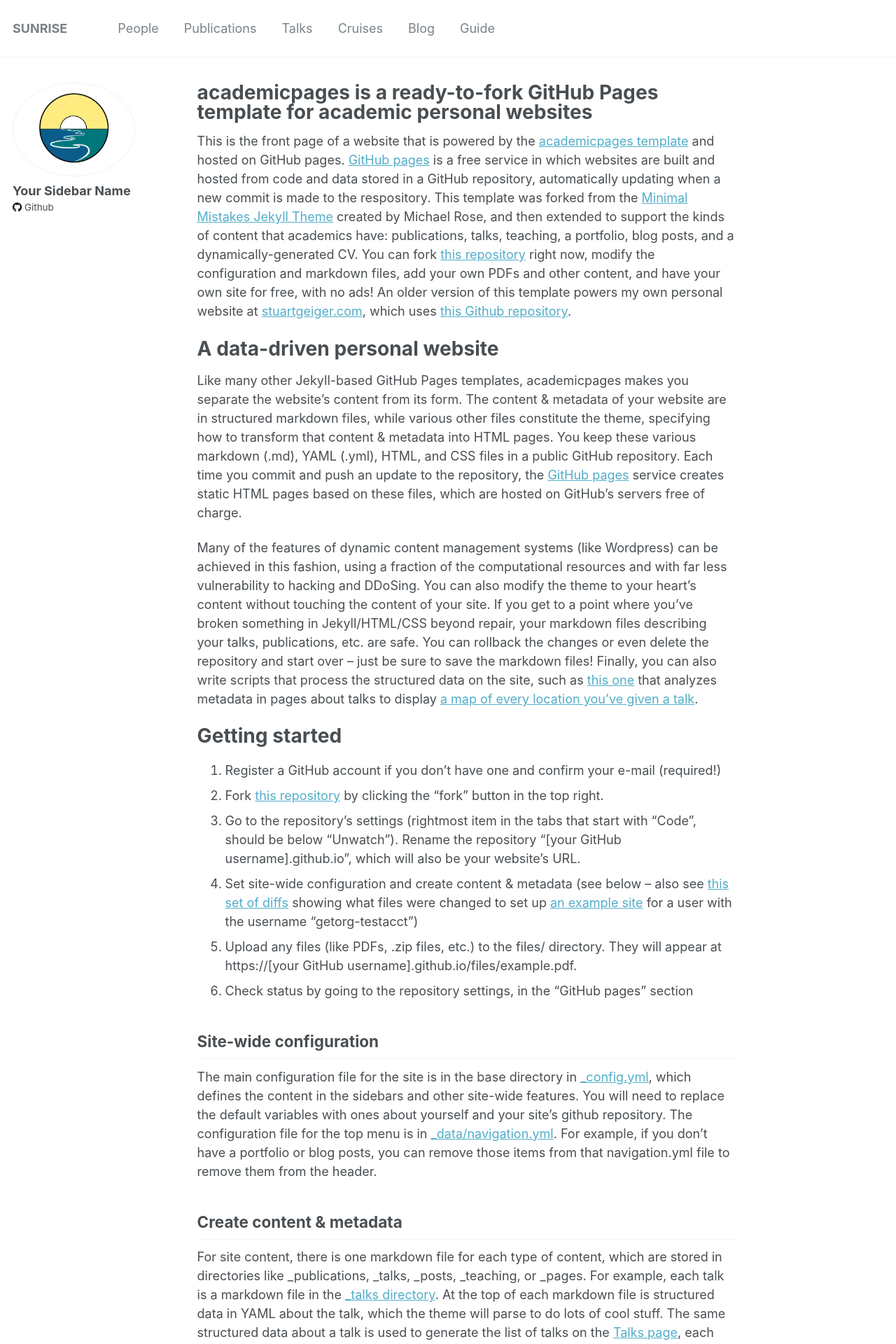
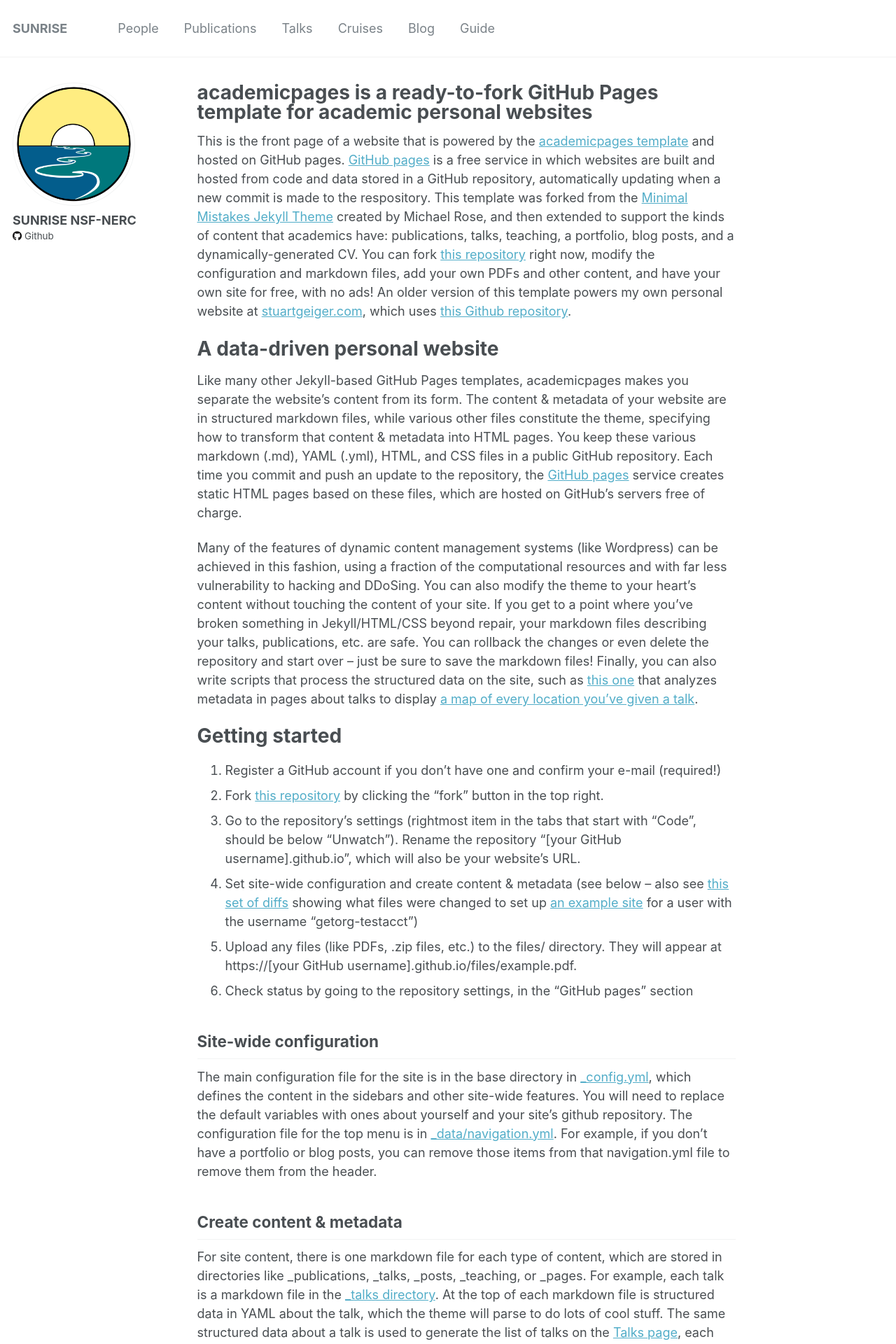
Before and after one commit to sunrise-nsf/sunrise-nsf.github.io, a Jekyll site: the page built from _pages/about.md, in a window 1280 px wide. Shown: the top 1920 px of the page at 70% size. Built offline with Jekyll 4.4.1, drawn with Linux system fonts in a browser that asks for light colours.

Commit message:
trimmed logo, changed sidebar name

```diff
--- a/_config.yml
+++ b/_config.yml
@@ -80,7 +80,7 @@ analytics:
 
 # Site Author
 author:
-  name             : "Your Sidebar Name"
+  name             : "SUNRISE NSF-NERC"
   avatar           : "sunrise_logo.png"
   bio              :
   location         :
```
Also changed, not shown: images/sunrise_logo.png.
